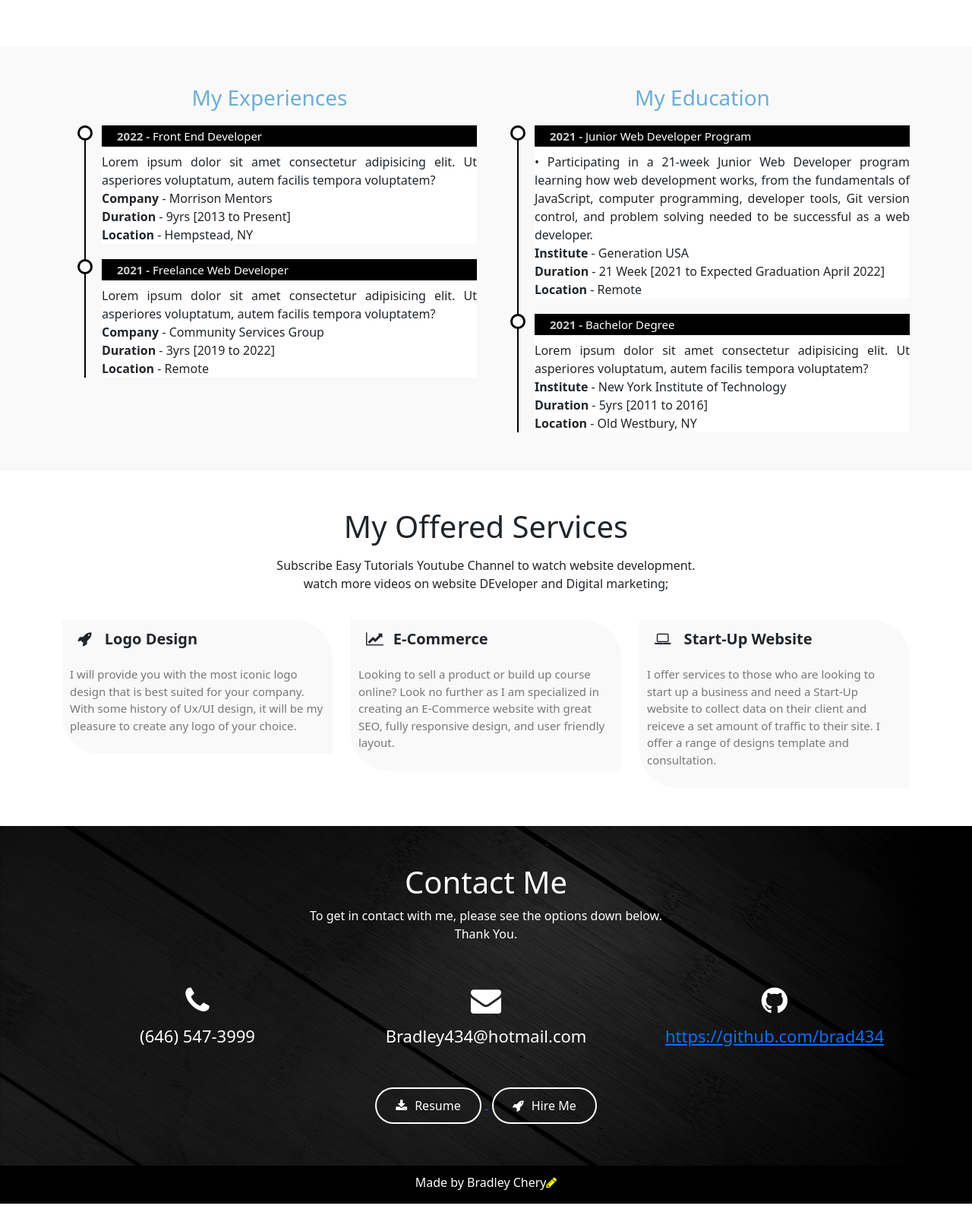
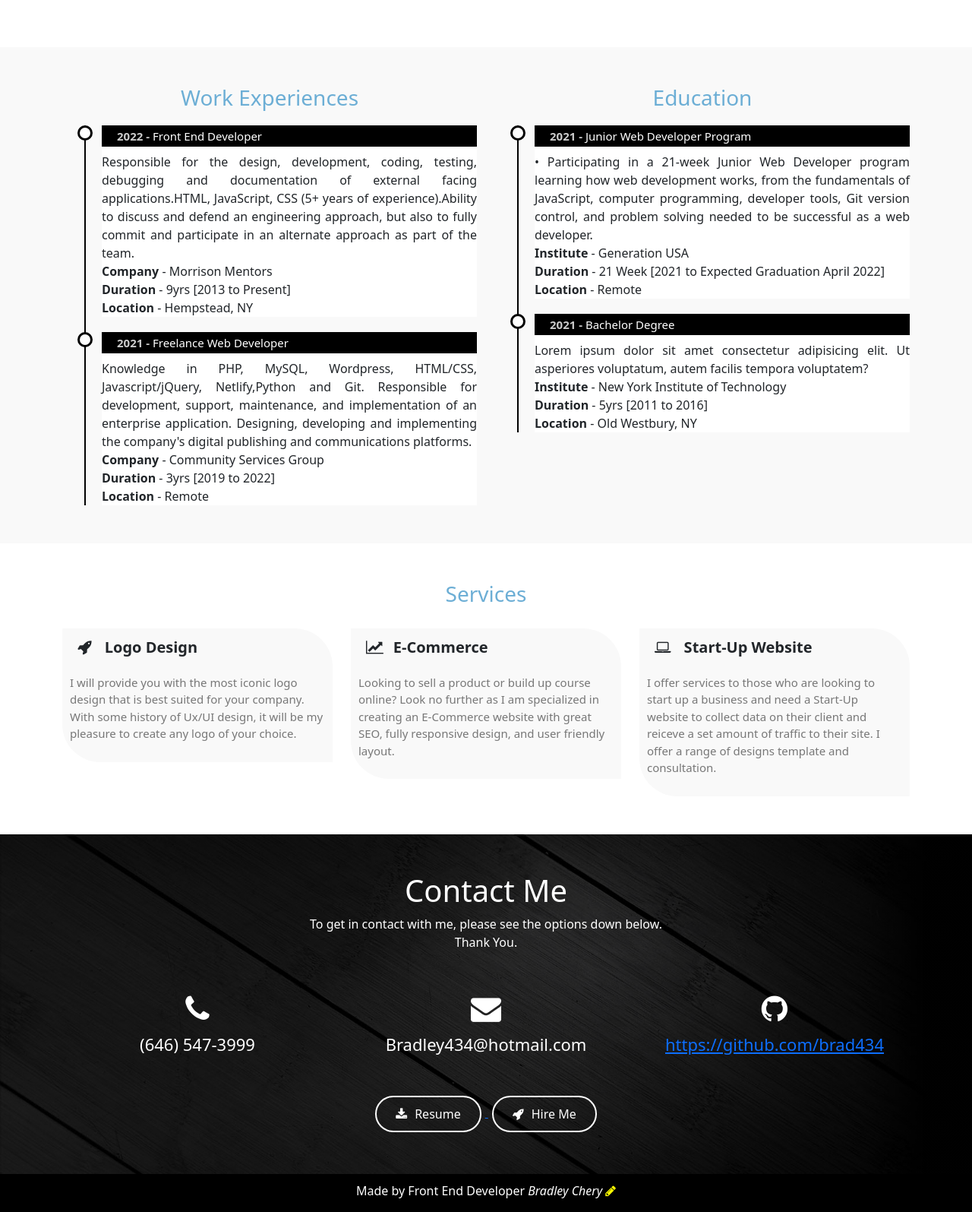
Before and after one commit to brad434/Resume, a plain HTML site: page index.html in a window 1280 px wide. Shown: the part 1507-3102 px from the top of the page at 76% size. Drawn offline with nearby package versions, Linux system fonts and the light colour scheme.

Commit message:
re-arranged some of the styling

```diff
--- a/index.html
+++ b/index.html
@@ -52,7 +52,7 @@
                     <a class="nav-link" href="#resume">RESUME</a>
                   </li>
                   <li class="nav-item">
-                    <a class="nav-link" href="#service">SERVICES</a>
+                    <a class="nav-link" href="#services">SERVICES</a>
                   </li>
                   <li class="nav-item">
                     <a class="nav-link" href="#contact">CONTACT</a>
@@ -71,7 +71,7 @@
                   </div>
                   <div class="col-md-6">
                       <h3>WHO I AM</h3>
-                      <p style="justify-content:center">Hey everyone! My name is Bradley Chery and I am a Front End Web Developer. I graduated from New York Institute of Technology to pursue my bachelor degree. Afterward I ventured out and became a self-taught front end developer. I complete a 21 week bootcamp program with Generation USA and build up my front end developement skills. I am overall a well rounded, resourceful, and communicable person.  </p>
+                      <p">Hey everyone! My name is Bradley Chery and I am a Front End Web Developer. I graduated from New York Institute of Technology to pursue my bachelor degree. Afterward I ventured out and became a self-taught front end developer. I complete a 21 week bootcamp program with Generation USA and build up my front end developement skills. I am overall a well rounded, resourceful, and communicable person.  </p>
 
                       <div class="skills-bar">
                         <p>HTML5 & CSS3</p>
@@ -108,17 +108,17 @@
 
         <div class="social-icons">
             <ul>
-                <a href="#">
+                <a href="https://www.linkedin.com/in/bradley618/" target="_blank">
                     <li>
                         <i class="fa fa-linkedin"></i>
                     </li>
                 </a>
-                <a href="#">
+                <a href="https://github.com/brad434" target="_blank">
                     <li>
                         <i class="fa fa-github"></i>
                     </li>
                 </a>
-                <a href="#">
+                <a href="mailto:bradley434@hotmail.com">
                     <li>
                         <i class="fa fa-envelope"></i>
                     </li>
@@ -133,11 +133,11 @@
             <div class="container">
                 <div class="row">
                     <div class="col-md-6">
-                        <h3>My Experiences</h3>
+                        <h3>Work Experiences</h3>
                         <ul class="timeline">
                             <li>
                                 <h4><span>2022 - </span> Front End Developer</h4>
-                                <p>Lorem ipsum dolor sit amet consectetur adipisicing elit. Ut asperiores voluptatum, autem facilis tempora voluptatem?<br>
+                                <p>Responsible for the design, development, coding, testing, debugging and documentation of external facing applications.HTML, JavaScript, CSS (5+ years of experience).Ability to discuss and defend an engineering approach, but also to fully commit and participate in an alternate approach as part of the team.<br>
                                 <b>Company</b> - Morrison Mentors<br>
                                 <b>Duration</b> - 9yrs [2013 to Present]<br>
                                 <b>Location</b> - Hempstead, NY
@@ -146,7 +146,7 @@
 
                             <li>
                                 <h4><span>2021 - </span>Freelance Web Developer</h4>
-                                <p>Lorem ipsum dolor sit amet consectetur adipisicing elit. Ut asperiores voluptatum, autem facilis tempora voluptatem?<br>
+                                <p>Knowledge in PHP, MySQL, Wordpress, HTML/CSS, Javascript/jQuery, Netlify,Python and Git. Responsible for development, support, maintenance, and implementation of an enterprise application. Designing, developing and implementing the company's digital publishing and communications platforms.<br>
                                 <b>Company</b> - Community Services Group<br>
                                 <b>Duration</b> - 3yrs [2019 to 2022]<br>
                                 <b>Location</b> - Remote
@@ -156,7 +156,7 @@
                     </div>
 
                     <div class="col-md-6">
-                        <h3>My Education</h3>
+                        <h3>Education</h3>
                         <ul class="timeline">
                             <li>
                                 <h4><span>2021 - </span>Junior Web Developer Program</h4>
@@ -184,9 +184,8 @@
         <!-------------------Services------------------------>
         <div class="services" id="services">
             <div class="container">
-                <h1 class="text-center">My Offered Services</h1>
-                <p class="text-center">Subscribe Easy Tutorials Youtube Channel to watch website development.
-                <br>watch more videos on website DEveloper and Digital marketing;</p>
+                <h3 class="text-center">Services</h3>
+                <!-- <p class="text-center">Below are some of the services I bring to the table.</p> -->
 
                 <div class="row">
                     <div class="col-md-4">
@@ -249,7 +248,7 @@
             </div>
 
             <div class="footer text-center">
-                <p>Made by Bradley Chery<i class="fa fa-pencil"></i></p>
+                <p>Made by Front End Developer <i>Bradley Chery</i> <i class="fa fa-pencil"></i></p>
             </div>
         </div>
     </section>
```
